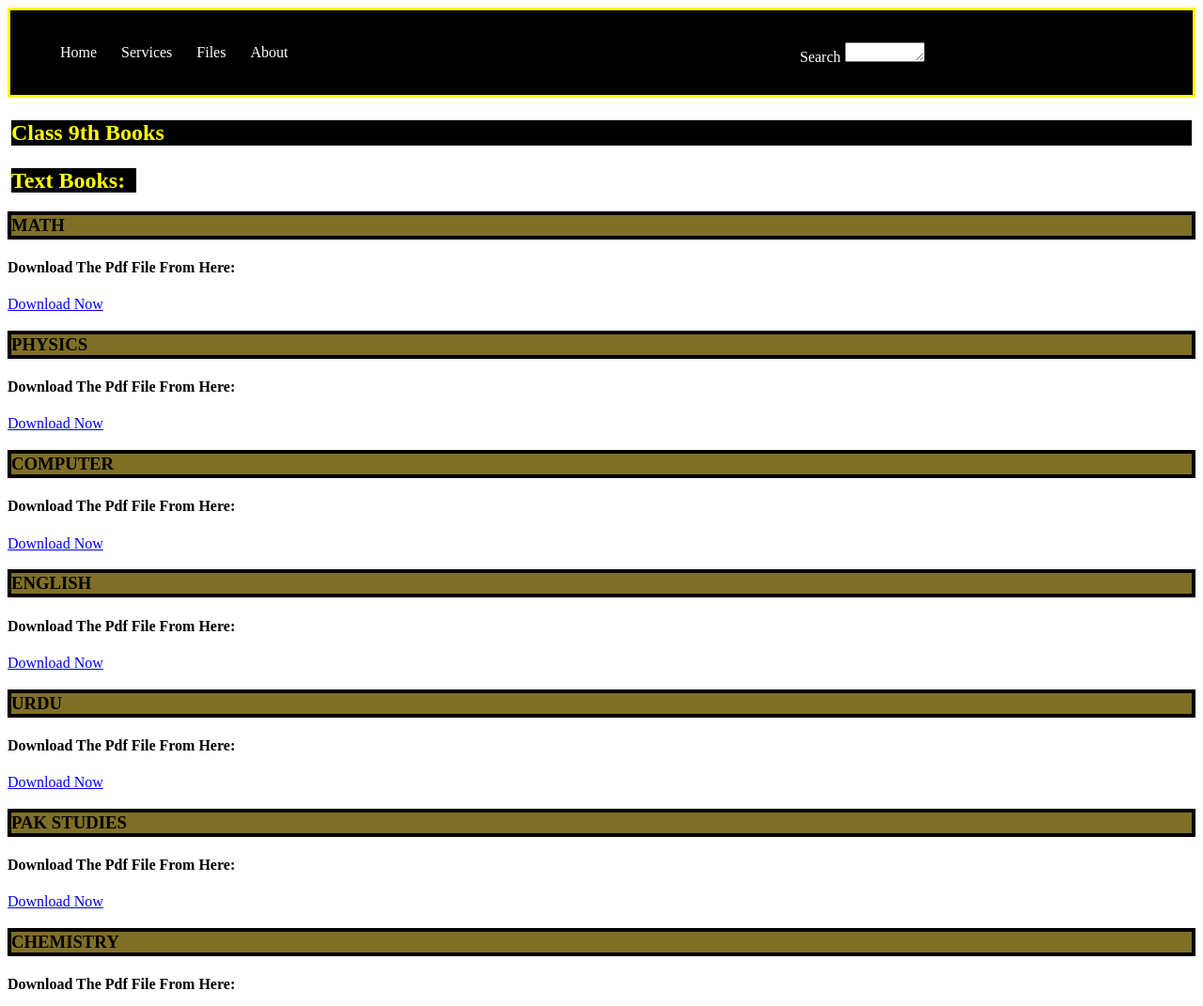
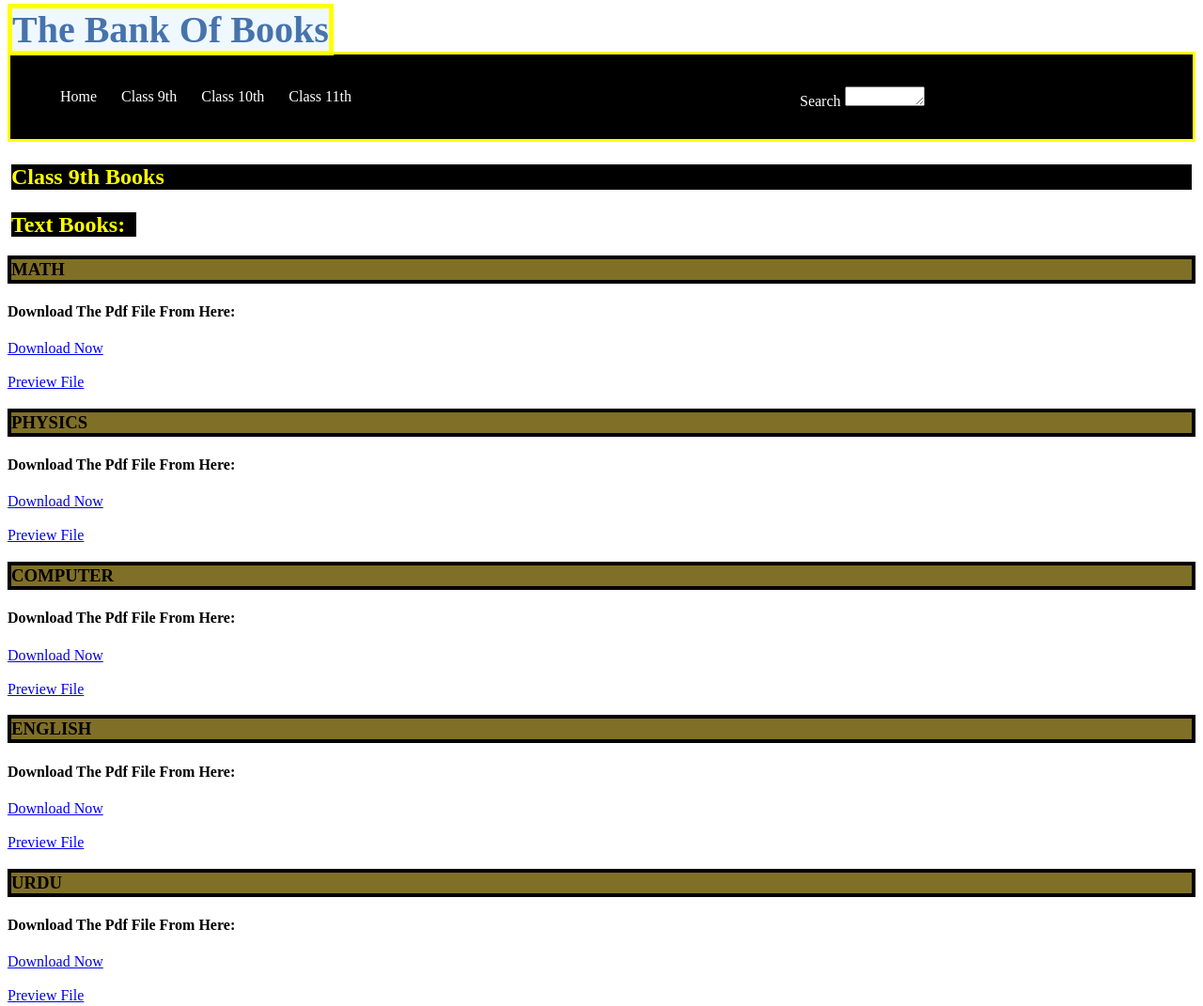
Before and after one commit to SARFRAZx64/Ocean-Of-Books.com, a plain HTML site: page index.html in a window 1280 px wide. Shown: the top 1071 px of the page at 94% size. Drawn offline with Linux system fonts and the light colour scheme.

Commit message:
Update index.html

```diff
--- a/index.html
+++ b/index.html
@@ -66,17 +66,26 @@
           border: 4px solid black;
           background-color:rgb(128, 111, 39);
       }
+        .dk{
+          background-color: aliceblue;
+          color: rgb(71, 115, 172);
+          border: 5px solid yellow;
+          display: inline;
+          font-size:40px;
+      }
 
     </style>
 </head>
 <body>
+    <h1 class="dk">The Bank Of Books</h1>
     <header>
         <nav class="navbar">
             <ul>
-                <li><a href="#home">Home</a></li>
-                <li><a href="#services">Services</a></li>
-                <li><a href="#files">Files</a></li>
-                <li><a href="#about">About</a></li>
+                <li><a href="#">Home</a></li>
+                <li><a href="#">Class 9th</a></li>
+                <li><a href="#">Class 10th</a></li>
+                <li><a href="#">Class 11th</a></li>
+                <li><a href="#"></a>class 12th</li>
                 <div class=" search">
                     <a href="#"> Search</a>
                     <textarea name="search" id="class" cols="8" rows="1.2"></textarea>
@@ -96,41 +105,67 @@
     </h3>
     <h4>Download The Pdf File From Here:</h4>
     <a href="https://drive.google.com/file/d/1ZfpfFOKwZlYl-0ez9Imy8cb73O53kUFn/view?usp=sharing">Download Now</a>
+    <br>
+    <br>
+    <a href="https://drive.google.com/file/d/1ZfpfFOKwZlYl-0ez9Imy8cb73O53kUFn/view?usp=sharing">Preview File</a>
     <h3 class="gk">
         PHYSICS
     </h3>
     <h4>Download The Pdf File From Here:</h4>
     <a href="https://drive.google.com/file/d/1y6PZ5RQQ7tDQ32mtOnSyOOrLCf9CiM89/view?usp=sharing">Download Now</a>
+    <br>
+    <br>
+    <a href="https://drive.google.com/file/d/1y6PZ5RQQ7tDQ32mtOnSyOOrLCf9CiM89/view?usp=sharing">Preview File</a>
     </h3 class gk>
     <h3 class="gk">
         COMPUTER
     </h3>
     <h4>Download The Pdf File From Here:</h4>
     <a href="https://drive.google.com/file/d/1sf5kDZQYyGd-F2vhE6qr6n2MWq5hvLFc/view?usp=sharing">Download Now</a>
+    <br>
+    <br>
+    <a href="https://drive.google.com/file/d/1sf5kDZQYyGd-F2vhE6qr6n2MWq5hvLFc/view?usp=sharing">Preview File</a>
     <h3 class="gk">
         ENGLISH
     </h3>
     <h4>Download The Pdf File From Here:</h4>
     <a href="https://drive.google.com/file/d/1oCo5zdT5dPP-yHYgha1V0O9K5YyScGIW/view?usp=sharing">Download Now</a>
+    <br>
+    <br>
+    <a href="https://drive.google.com/file/d/1oCo5zdT5dPP-yHYgha1V0O9K5YyScGIW/view?usp=sharing">Preview File</a>
     <h3 class="gk">
         URDU
     </h3>
     <h4>Download The Pdf File From Here:</h4>
     <a href="https://drive.google.com/file/d/1PEiSu7orZAPxjTEZb5Cn27LYrfkf3Gs_/view?usp=sharing">Download Now</a>
+    <br>
+    <br>
+    <a href="https://drive.google.com/file/d/1PEiSu7orZAPxjTEZb5Cn27LYrfkf3Gs_/view?usp=sharing">Preview File</a>
     <h3 class="gk">
+
         PAK STUDIES
     </h3>
     <h4>Download The Pdf File From Here:</h4>
     <a href=""></a>
-    <a href="https://drive.google.com/file/d/15CBuHw_dOMj0u3q5V9AlV96jQd5fDvzd/view?usp=sharing">Download Now </a>
+    <a href="https://drive.google.com/file/d/15CBuHw_dOMj0u3q5V9AlV96jQd5fDvzd/view?usp=sharing">Download Now </a>    <br>
+    <br>
+    <a href="https://drive.google.com/file/d/15CBuHw_dOMj0u3q5V9AlV96jQd5fDvzd/view?usp=sharing">Preview File</a>
+
     <h3 class="gk">
         CHEMISTRY
     </h3>
     <h4>Download The Pdf File From Here:</h4>
     <a href="https://drive.google.com/file/d/11zQeNbS39At7l72IXkv2UcnKSMx5mvhN/view?usp=sharing">Download Now </a>
+    <br>
+    <br>
+    <a href="https://drive.google.com/file/d/11zQeNbS39At7l72IXkv2UcnKSMx5mvhN/view?usp=sharing">Preview File</a>
         <h3 class="gk">BIOLOGY
     </h3>
     <h4>Download The Pdf File From Here:</h4>
     <a href="https://drive.google.com/file/d/1jRxHpcxiGq4xdGr5rP91Co_RNMPwzQ3E/view?usp=sharing"> Download Now </a>
+    <br>
+    <br>
+    <a href="https://drive.google.com/file/d/1jRxHpcxiGq4xdGr5rP91Co_RNMPwzQ3E/view?usp=sharing">Preview File</a>
+
 </body>
 </html>
```
